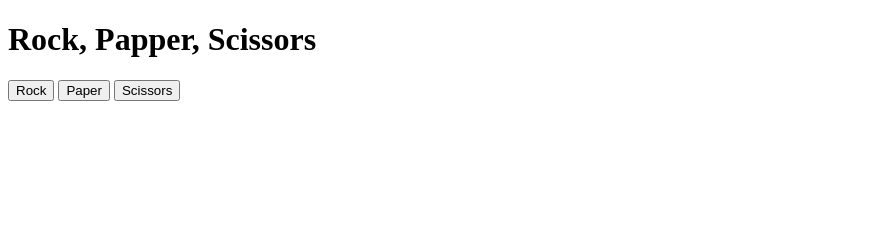
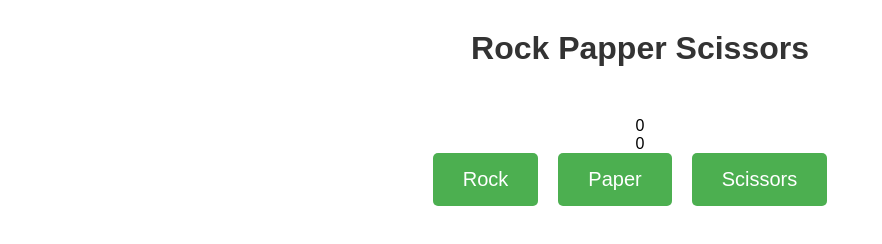
Before and after one commit to MiguelMurilloG/rock-paper-scissors, a plain HTML site: page index.html in a window 1280 px wide. Shown: the whole page, without its empty margins (0-882 px from the left). Drawn offline with Linux system fonts and the light colour scheme; files whose address does not match are found by name.

Commit message:
Add player and computer score

```diff
--- a/assets/css/style.css
+++ b/assets/css/style.css
@@ -0,0 +1,82 @@
+/*---body */
+
+body {
+    font-family: Arial, sans-serif;
+    text-align: center;
+    background-color: #ffff;
+    margin: 0;
+    padding: 0;
+}
+
+/*---Heading */
+h1 {
+    margin-top: 30px;
+    color: #333;
+}
+
+
+/*---Game layout */
+
+#game {
+    margin-top: 50px;
+}
+
+#choices {
+    display: flex;
+    justify-content: center;
+    gap: 20px;
+}
+
+button {
+    padding: 15px 30px;
+    font-size: 20px;
+    cursor: pointer;
+    background-color: #4CAF50;
+    color: white;
+    border: none;
+    border-radius: 5px;
+    transition: background-color 0.3s;
+}
+
+button:hover {
+    background-color: #45a049;
+}
+
+#result {
+    margin-top: 30px;
+    font-size: 24px;
+    font-weight: bold;
+    color: #333;
+}
+
+/*---Media queries */
+
+@media screen and (min-width: 768px){
+    body {
+        font-size: 16px;
+    }
+
+    button {
+        padding: 15px 30px;
+        font-size: 20px;
+    }
+
+    #result{
+        font-size: 24px;
+    }
+}
+
+@media screen and (max-width: 767px) {
+    body {
+        font-size: 14px;
+    }
+
+    button {
+        padding: 10px 20px;
+        font-size: 16px;
+    }
+
+    #result {
+        font-size: 20px;
+    }
+}
--- a/index.html
+++ b/index.html
@@ -7,8 +7,13 @@
     <link rel="stylesheet" href="assets/css/style.css">
 </head>
 <body>
-    <h1>Rock, Papper, Scissors</h1>
+    <h1>Rock Papper Scissors</h1>
     <div id="game">
+        <div id="score-board">
+            <div id="player-score">0</div>
+            <div id="computer-score">0</div>
+        </div>
+        <div id="choices">
         <button id= "rock">Rock</button>
         <button id="paper">Paper</button>
         <button id="scissors">Scissors</button>
```
